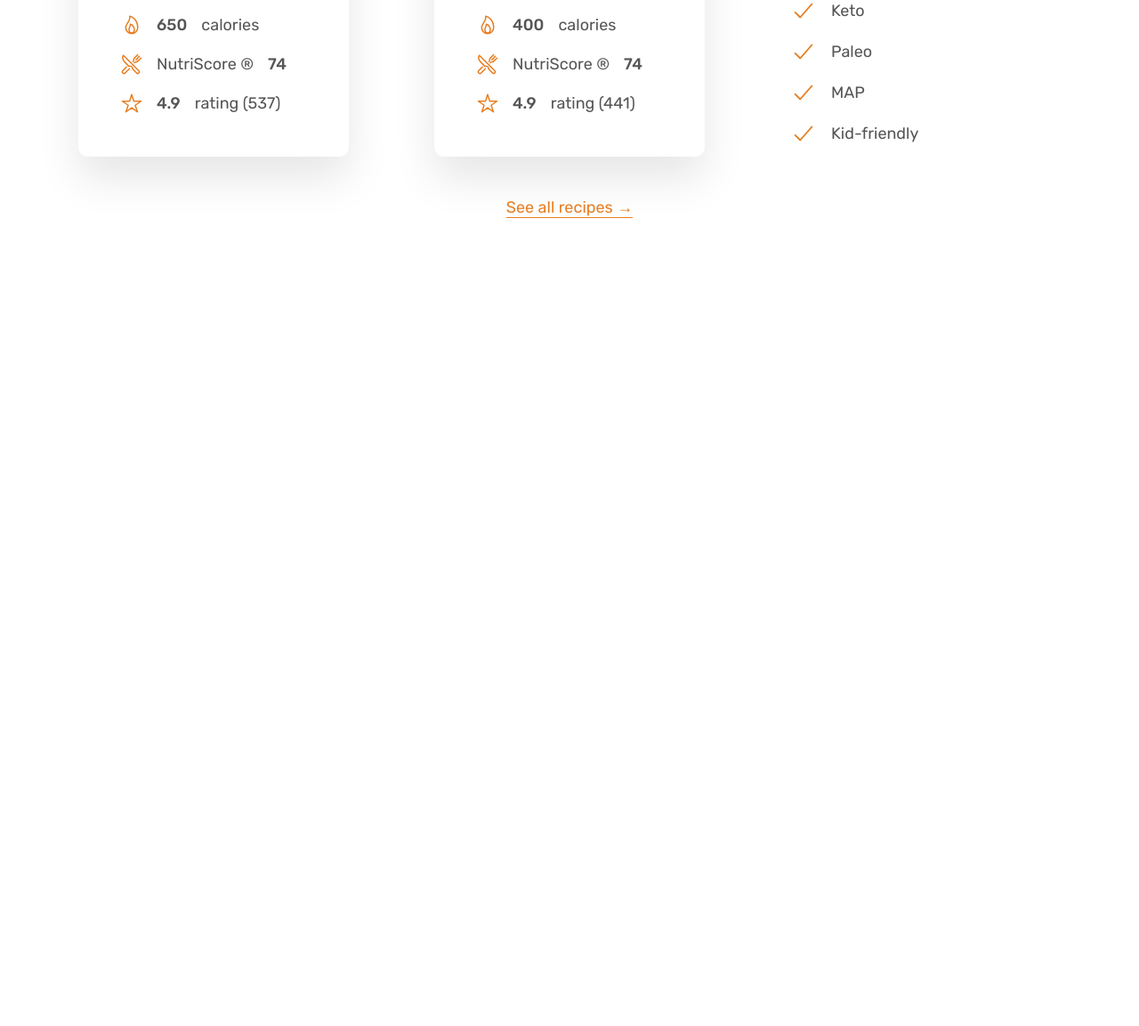
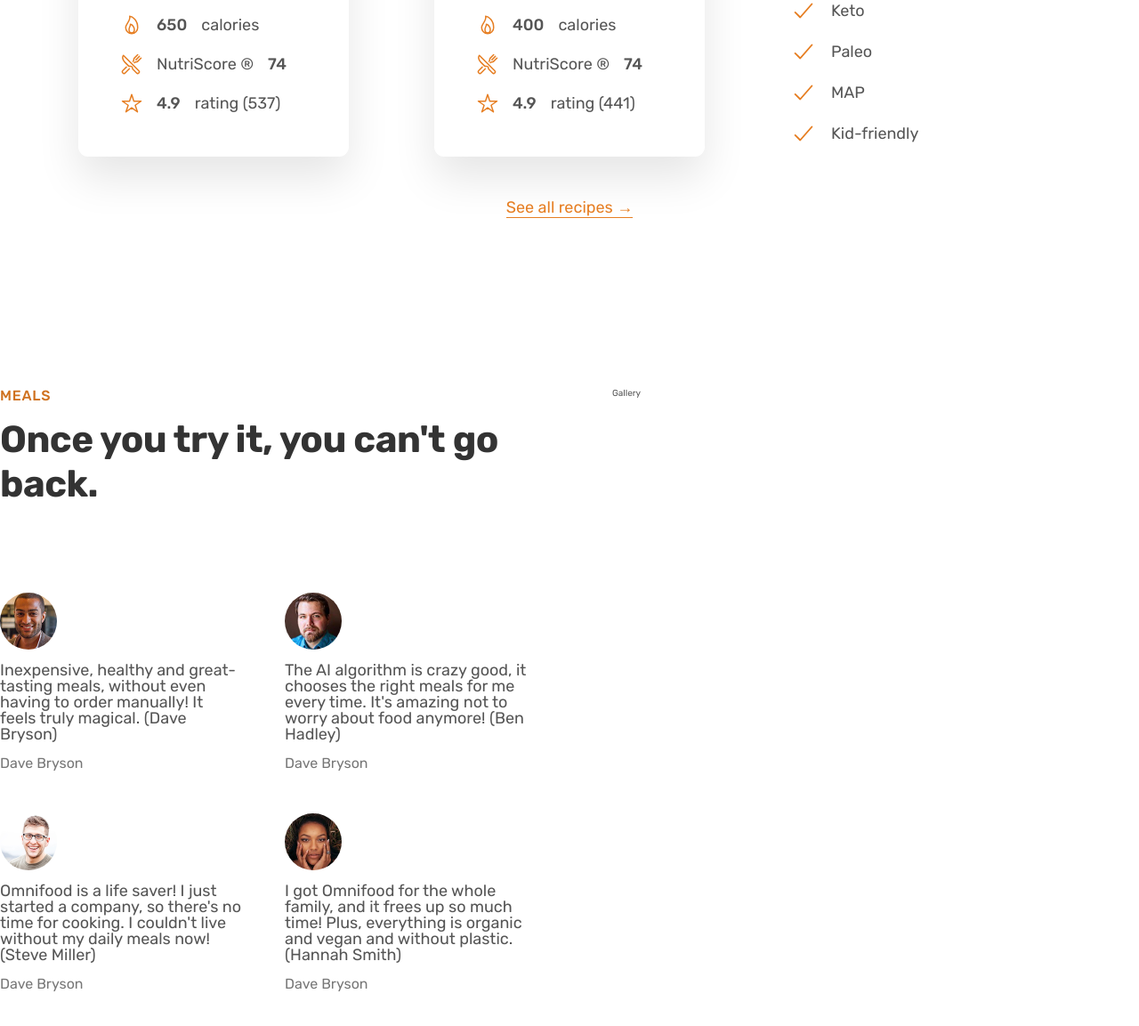
Before and after one commit to elmi-elmi/demo-Omnifood, a website: page index.html in a window 1280 px wide. Shown: the part 2984-4137 px from the top of the page at 89% size. Before the commit the page ends 3325 px from the top, so only its background shows below. Drawn offline with nearby package versions, Linux system fonts and the light colour scheme.

Commit message:
testimonial section 1

```diff
--- a/css/style.css
+++ b/css/style.css
@@ -306,3 +306,35 @@
 font-size: 1.8rem;
   text-align: center;
 }
+
+
+/*============================================================*/
+/*                    SECTION TESTIMONIALS                    */
+/*============================================================*/
+.section-testimonials{
+  padding:9.6rem 0;
+}
+
+.testimonials{
+  display: grid;
+  grid-template-columns: 1fr 1fr;
+  gap: 4.8rem;
+}
+
+.testimonial-img{
+  width: 6.4rem;
+  border-radius: 50%;
+  margin-bottom: 1.2rem;
+}
+
+.testimonial-text{
+  font-size: 1.8rem;
+  line-height: 1.8rem;
+  margin-bottom: 1.6rem;
+
+}
+
+.testimonial-name{
+  font-size: 1.6rem;
+  color: #777;
+}
--- a/index.html
+++ b/index.html
@@ -180,7 +180,9 @@
           <div class="meal">
             <img src="./img/meals/meal-1.jpg" alt="food" class="meal-img" />
             <div class="meal-content">
-              <div class="meal-tags"><span class="tag tag--vegetarian">Vegetarian</span></div>
+              <div class="meal-tags">
+                <span class="tag tag--vegetarian">Vegetarian</span>
+              </div>
 
               <p class="meal-title">Japanese Gyozas</p>
               <ul class="meal-attributes">
@@ -233,21 +235,109 @@
           <div class="diets">
             <h3 class="heading-tertiary">Works with any diet</h3>
             <ul class="list">
-              <li class="list-item"><ion-icon class="list-icon" name="checkmark-outline"></ion-icon> <span>Vegetarian</span></li>
-              <li class="list-item"><ion-icon class="list-icon" name="checkmark-outline"></ion-icon> <span>Vegan</span></li>
-              <li class="list-item"><ion-icon class="list-icon" name="checkmark-outline"></ion-icon> <span>Pescatarian</span></li>
-              <li class="list-item"><ion-icon class="list-icon" name="checkmark-outline"></ion-icon> <span>Gluten-free</span></li>
-              <li class="list-item"><ion-icon class="list-icon" name="checkmark-outline"></ion-icon> <span>Lactose-free</span></li>
-              <li class="list-item"><ion-icon class="list-icon" name="checkmark-outline"></ion-icon> <span>Keto</span></li>
-              <li class="list-item"><ion-icon class="list-icon" name="checkmark-outline"></ion-icon> <span>Paleo</span></li>
-              <li class="list-item"><ion-icon class="list-icon" name="checkmark-outline"></ion-icon> <span>MAP</span></li>
-              <li class="list-item"><ion-icon class="list-icon" name="checkmark-outline"></ion-icon> <span>Kid-friendly</span></li>
+              <li class="list-item">
+                <ion-icon class="list-icon" name="checkmark-outline"></ion-icon>
+                <span>Vegetarian</span>
+              </li>
+              <li class="list-item">
+                <ion-icon class="list-icon" name="checkmark-outline"></ion-icon>
+                <span>Vegan</span>
+              </li>
+              <li class="list-item">
+                <ion-icon class="list-icon" name="checkmark-outline"></ion-icon>
+                <span>Pescatarian</span>
+              </li>
+              <li class="list-item">
+                <ion-icon class="list-icon" name="checkmark-outline"></ion-icon>
+                <span>Gluten-free</span>
+              </li>
+              <li class="list-item">
+                <ion-icon class="list-icon" name="checkmark-outline"></ion-icon>
+                <span>Lactose-free</span>
+              </li>
+              <li class="list-item">
+                <ion-icon class="list-icon" name="checkmark-outline"></ion-icon>
+                <span>Keto</span>
+              </li>
+              <li class="list-item">
+                <ion-icon class="list-icon" name="checkmark-outline"></ion-icon>
+                <span>Paleo</span>
+              </li>
+              <li class="list-item">
+                <ion-icon class="list-icon" name="checkmark-outline"></ion-icon>
+                <span>MAP</span>
+              </li>
+              <li class="list-item">
+                <ion-icon class="list-icon" name="checkmark-outline"></ion-icon>
+                <span>Kid-friendly</span>
+              </li>
             </ul>
           </div>
         </div>
         <div class="container all-recipes">
-          <a href="#" class="link ">See all recipes &rarr;</a>
+          <a href="#" class="link">See all recipes &rarr;</a>
         </div>
+      </section>
+      <!-------------------------------- TESTIMONIALS SECTION-->
+      <section class="section-testimonials grid grid--2-cols">
+        <div class="testimonial-container">
+          <span class="subheading">Meals</span>
+          <h2 class="heading-secondary">Once you try it, you can't go back.</h2>
+        <div class="testimonials">
+          <figure class="testimonial">
+            <img
+              src="./img/customers/dave.jpg"
+              alt="customers"
+              class="testimonial-img"
+            />
+            <blockquote class="testimonial-text">
+              Inexpensive, healthy and great-tasting meals, without even having
+              to order manually! It feels truly magical. (Dave Bryson)
+            </blockquote>
+            <p class="testimonial-name">Dave Bryson</p>
+          </figure>
+          <figure class="testimonial">
+            <img
+              src="./img/customers/ben.jpg"
+              alt="customers"
+              class="testimonial-img"
+            />
+            <blockquote class="testimonial-text">
+              The AI algorithm is crazy good, it chooses the right meals for me
+              every time. It's amazing not to worry about food anymore! (Ben
+              Hadley)
+            </blockquote>
+            <p class="testimonial-name">Dave Bryson</p>
+          </figure>
+          <figure class="testimonial">
+            <img
+              src="./img/customers/steve.jpg"
+              alt="customers"
+              class="testimonial-img"
+            />
+            <blockquote class="testimonial-text">
+              Omnifood is a life saver! I just started a company, so there's no
+              time for cooking. I couldn't live without my daily meals now!
+              (Steve Miller)
+            </blockquote>
+            <p class="testimonial-name">Dave Bryson</p>
+          </figure>
+          <figure class="testimonial">
+            <img
+              src="./img/customers/hannah.jpg"
+              alt="customers"
+              class="testimonial-img"
+            />
+            <blockquote class="testimonial-text">
+              I got Omnifood for the whole family, and it frees up so much time!
+              Plus, everything is organic and vegan and without plastic. (Hannah
+              Smith)
+            </blockquote>
+            <p class="testimonial-name">Dave Bryson</p>
+          </figure>
+        </div>
+        </div>
+        <div class="gallery">Gallery</div>
       </section>
     </main>
     <script
```
Lines whose indentation alone changed are shown as unchanged.
